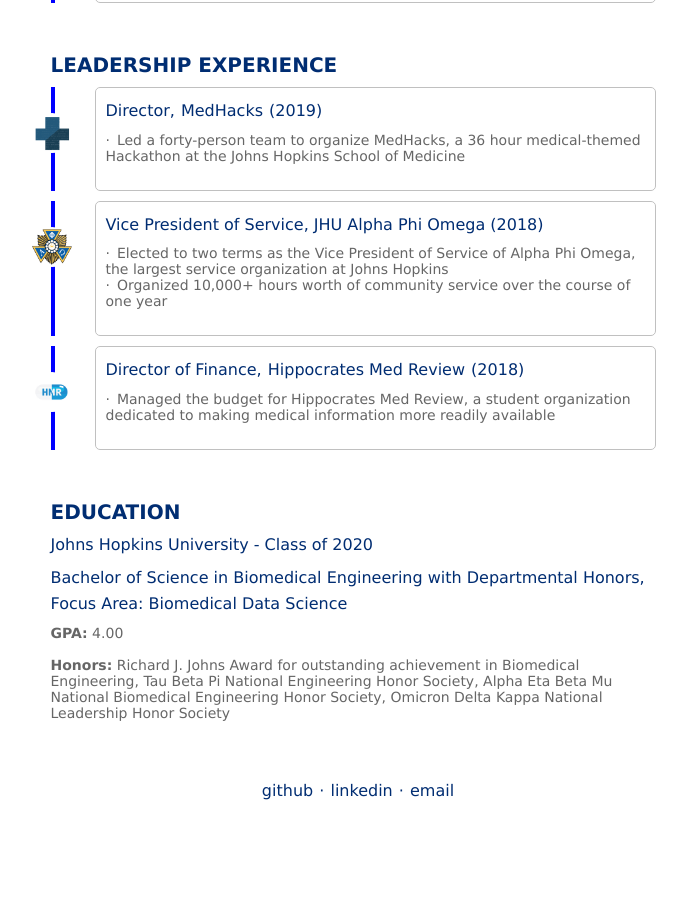
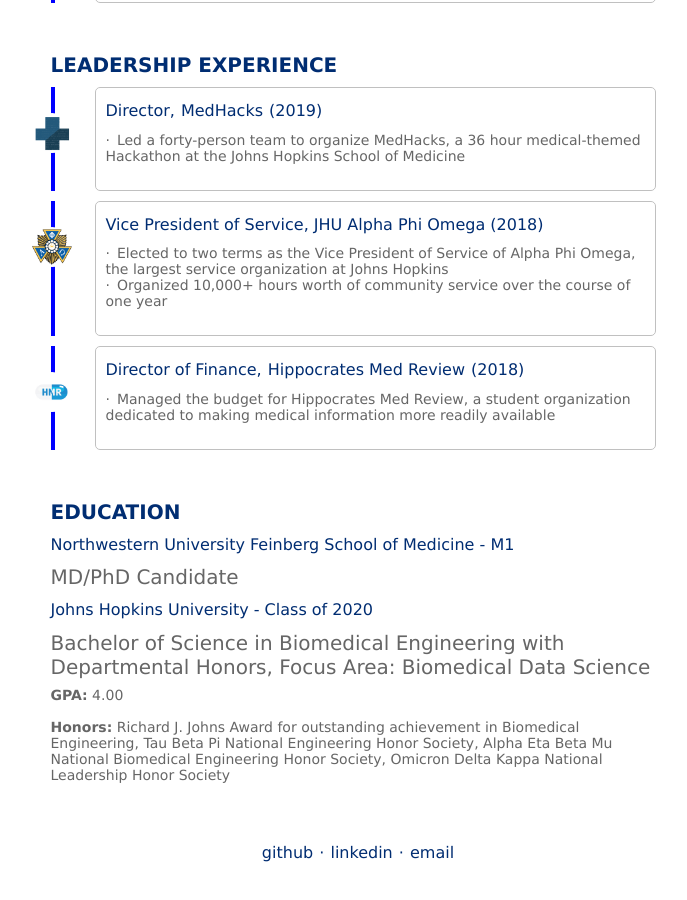
Before and after one commit to ryanlu41/ryanlu41.github.io, a Jekyll site: the page built from experience/index.html, in a window 1280 px wide and 900 px high, scrolled down 2005 px. Shown: the whole window, without its empty margins (282-969 px from the left). Built offline with Jekyll 4.4.1, drawn with Linux system fonts in a browser that asks for light colours; before the commit the page ends 2842 px from its top, so only the background shows below that.

Commit message:
updated education

```diff
--- a/experience/index.html
+++ b/experience/index.html
@@ -199,9 +199,15 @@ title: Ryan Lu - Experience
 <div class='row slide'>
 	<div class='col-md-6 offset-md-3 content-pad'>
 		<h3>EDUCATION</h3>
+		<h4>Northwestern University Feinberg School of Medicine - M1</h4>
+		<h5>MD/PhD Candidate</h5>
+		<h4></h4>
 		<h4>Johns Hopkins University - Class of 2020</h4>
-		<h4>Bachelor of Science in Biomedical Engineering with Departmental Honors, Focus Area: Biomedical Data Science</h4>
+		<h5>Bachelor of Science in Biomedical Engineering with Departmental Honors, Focus Area: Biomedical Data Science</h5>
 		<p><b>GPA:</b> 4.00 </p>
 		<p><b>Honors:</b> Richard J. Johns Award for outstanding achievement in Biomedical Engineering, Tau Beta Pi National Engineering Honor Society, Alpha Eta Beta Mu National Biomedical Engineering Honor Society, Omicron Delta Kappa National Leadership Honor Society</p>
+
+
+
 	</div>
 </div>
--- a/photos/index.html
+++ b/photos/index.html
@@ -14,6 +14,6 @@ title: Ryan Lu - Photos
     <a class="example-image-link" href="{{ site.url }}/images/gallery/DSC_0075.JPG" data-lightbox="example-set" data-title="Click the right half of the image to move forward."><img class="outer-img" src="{{ site.url }}/images/gallery/DSC_0075.JPG" alt=""/></a><a class="example-image-link" href="{{ site.url }}/images/gallery/DSC_0076.JPG" data-lightbox="example-set" data-title="Click the right half of the image to move forward."><img class="outer-img" src="{{ site.url }}/images/gallery/DSC_0076.JPG" alt=""/></a>
 </div> -->
 
-<div class='slide'>
+<div class='row slide'>
 {% include my-gallery.html folder="gallery" %}
 </div>
```
